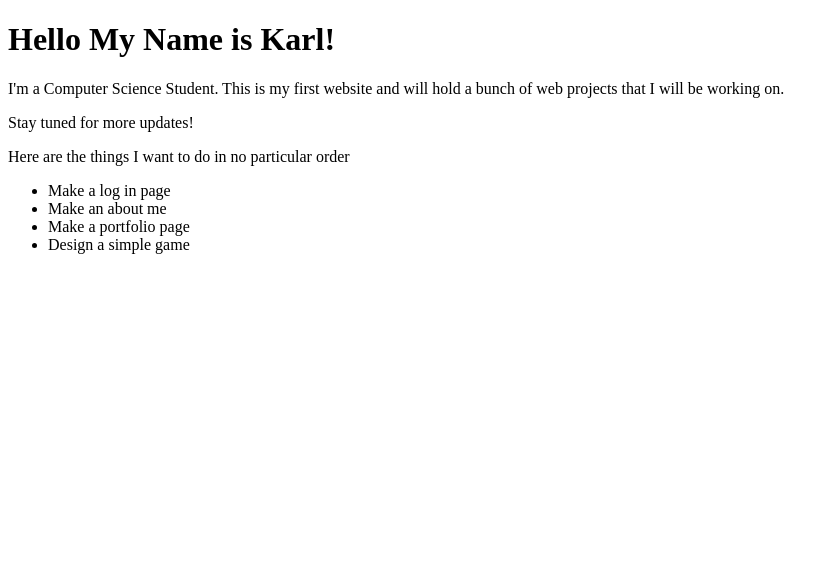
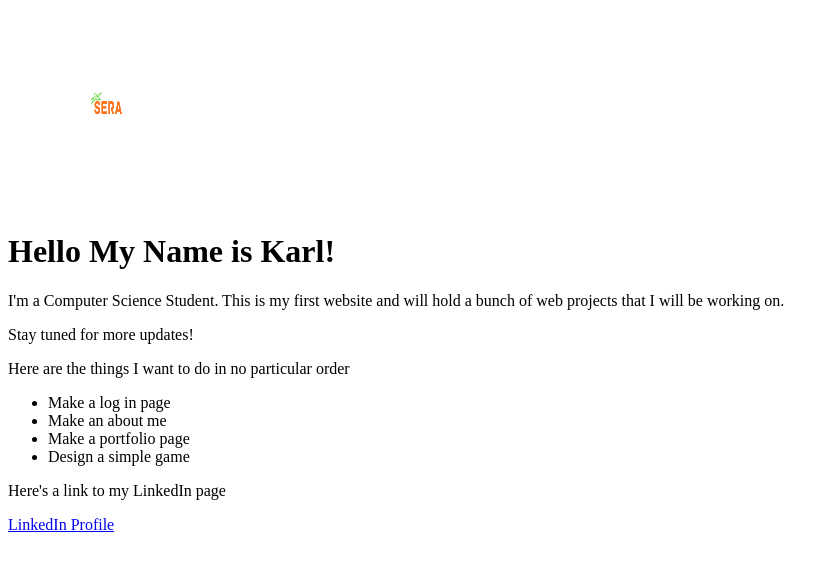
Before and after one commit to TheGoonch/FirstWebsite, a plain HTML site: page docs/index.html in a window 1280 px wide. Shown: the whole page, without its empty margins (0-839 px from the left). Drawn offline with Linux system fonts and the light colour scheme.

Commit message:
Links and Images test

```diff
--- a/docs/index.html
+++ b/docs/index.html
@@ -4,6 +4,7 @@
     <meta charset="utf-8" />
     <title>First Website</title>
   </head>
+  <img src =../Art/SeraLogo.png alt="Logo" width="200" height="200">
   <body>
     <h1>Hello My Name is Karl!</h1>
 
@@ -21,5 +22,10 @@
         <li>Design a simple game</li>
     </ul>
 
+    <p>Here's a link to my LinkedIn page</p>
+    <a href="www.linkedin.com/in/gian-karl-cera-519aa6313" target="_blank" rel="noopener noreferrer">
+        LinkedIn Profile
+    </a>
+
   </body>
 </html>
```
Also changed, not shown: Notes/Basics.txt.
